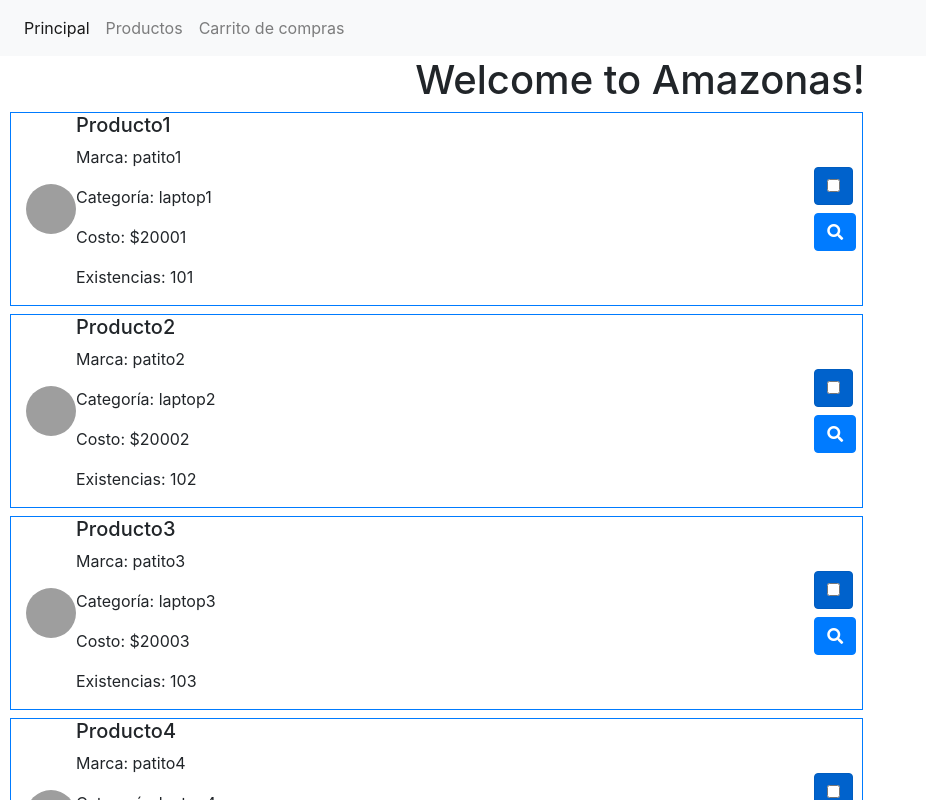
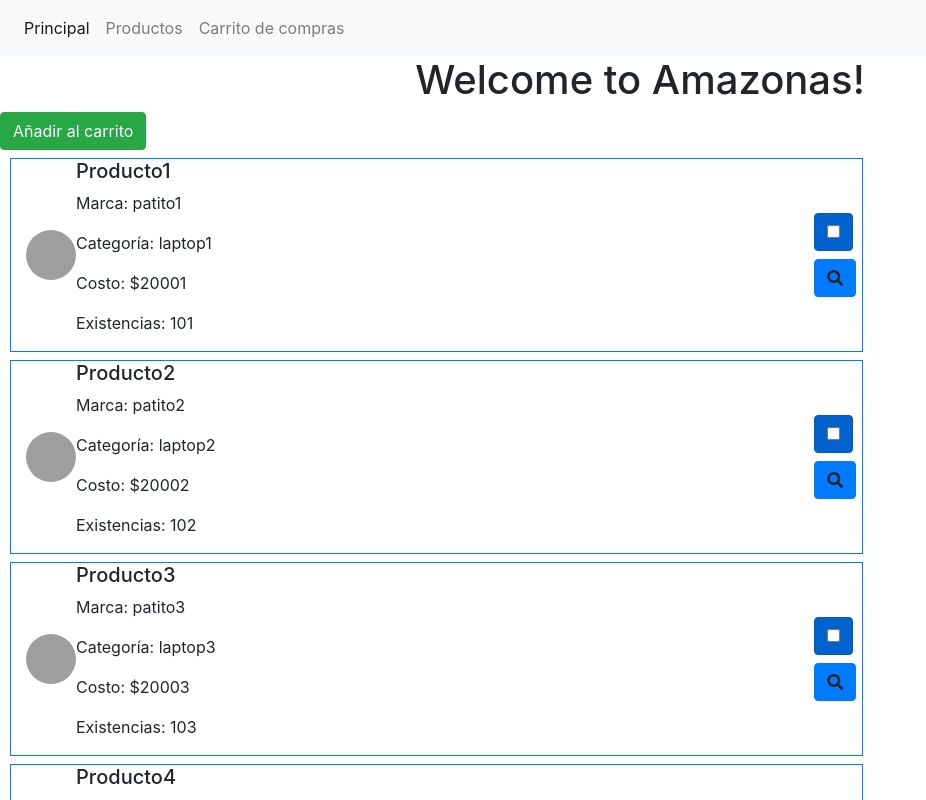
Before and after one commit to CarmenMartinez/Amazonas, an Angular app: page /productos in a window 1280 px wide. Shown: the top 800 px of the page, without its empty margins (0-926 px from the left). Built offline with nearby package versions, Linux system fonts and the light colour scheme; grey boxes are pictures that could not be loaded.

Commit message:
show detail

```diff
--- a/src/app/productos/productos-lista/producto-item/producto-item.component.html
+++ b/src/app/productos/productos-lista/producto-item/producto-item.component.html
@@ -15,15 +15,27 @@
     <!-- EL BOTON DE SELECCIONAR DEBE APARECER solo en /productos -->
     <div class="row" *ngIf="!isCart">
       <label class="btn btn-primary active">
-        <input type="checkbox" name="" id="" autocomplete="off">
+        <input
+        type="checkbox"
+        name="chk_add"
+        id="chk_add"
+        autocomplete="off"
+        (click)="addItem()">
       </label>
     </div>
     <div class="row">
-      <a name="" id="" class="btn btn-primary" href="#" role="button"><i class="fas fa-search "></i></a>
+      <a name="" id=""
+      class="btn btn-primary"
+      role="button"
+      (click)="showDetail()"><i class="fas fa-search "></i></a>
     </div>
     <!-- EL BOTON DE BORRAR SIGUIENTE SOLO DEBE APARECER EN CARRITO DE COMPRA -->
     <div class="row mt-1" *ngIf="isCart">
-      <a name="" id="" class="btn btn-primary" href="#" role="button"><i class="fas fa-trash-alt "></i></a>
+      <a name=""
+      id=""
+      class="btn btn-primary"
+      role="button"
+      (click)="deleteItem"><i class="fas fa-trash-alt "></i></a>
     </div>
   </div>
 </div>
--- a/src/app/productos/productos-lista/productos-lista.component.html
+++ b/src/app/productos/productos-lista/productos-lista.component.html
@@ -1,3 +1,13 @@
+<button
+  *ngIf="!isCarrito"
+  routerLink="/carrito"
+  type="button"
+  class="btn btn-success"
+  (click)="addProductsToCart()">
+  Añadir al carrito
+</button>
+
+
 <app-producto-item
   *ngFor="let producto of productos"
   [producto]=producto
--- a/src/app/productos/productos-lista/productos-lista.component.ts
+++ b/src/app/productos/productos-lista/productos-lista.component.ts
@@ -40,15 +40,15 @@ export class ProductosListaComponent implements OnInit {
       );
   }
 
-  addProductToCart(product) {
-    //Delete
-    if (typeof product === 'number') {
-      console.log(product);
-      this.productService.removeFromCart(product);
+  addProductsToCart(producto: Producto) {
+    if (typeof producto === 'number') {
+      console.log(producto);
+      this.productService.removeFromCart(producto);
       //this.getTotal();
     } else {
       this.cantidad ++;
-      this.carrito.push(product);
+      this.carrito.push(producto);
+      this.productService.addToCart(this.carrito);
     }
 
   }
```
